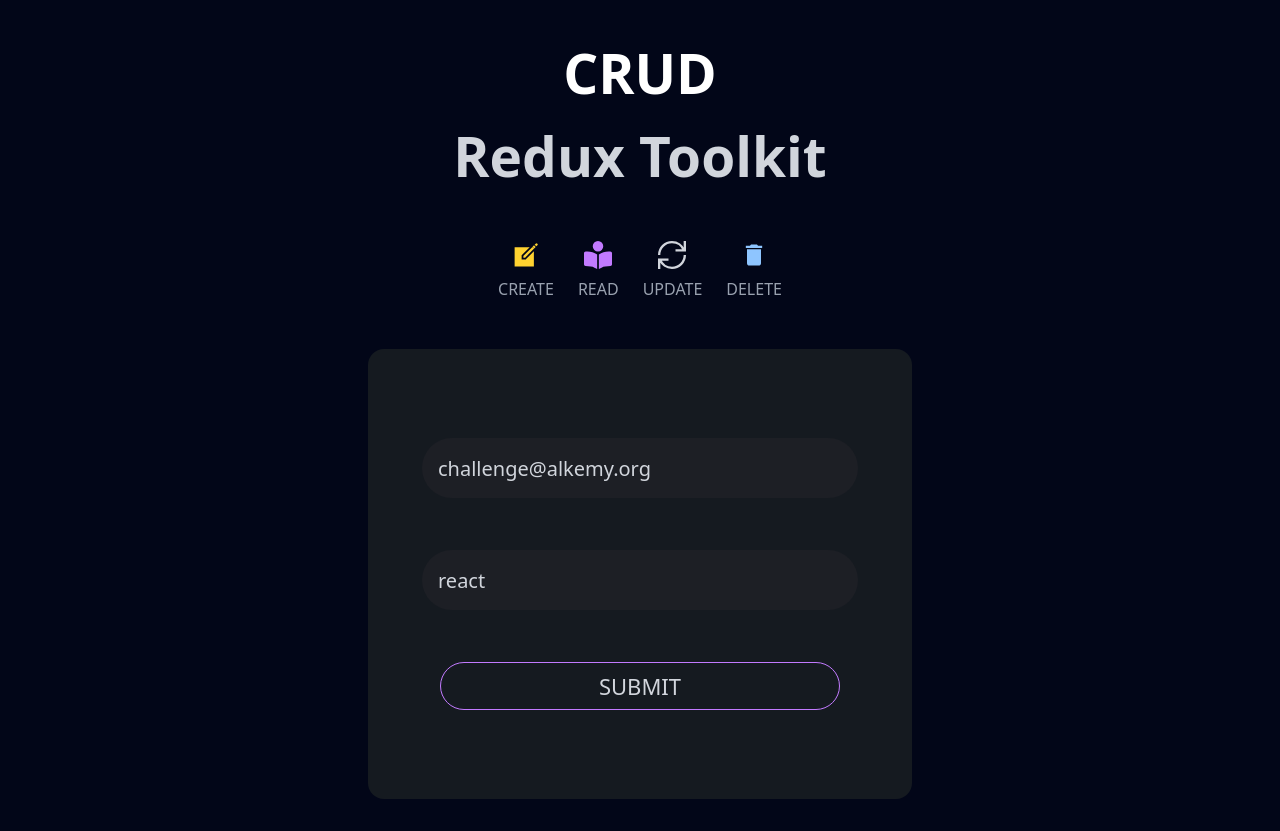
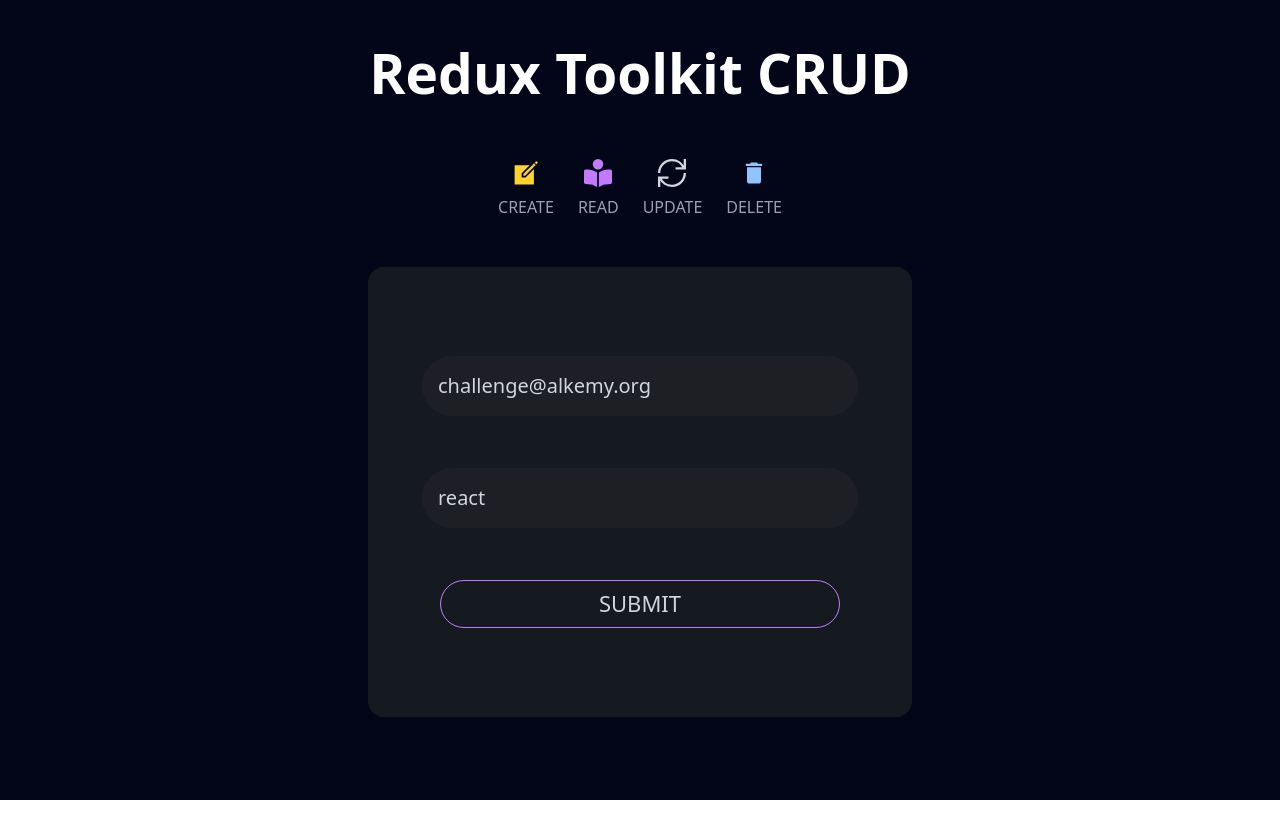
Before and after one commit to juanpablo1978/crud-rtk, a React (Vite) app: page / in a window 1280 px wide. After the commit the page ends 800 px from the top, so only its background shows below. Built offline with nearby package versions, Linux system fonts and the light colour scheme.

Commit message:
ajuste tamaño del login

```diff
--- a/src/components/Login.jsx
+++ b/src/components/Login.jsx
@@ -49,12 +49,10 @@ const Login = () => {
 
   return (
     <main className="min-h-screen bg-slate-950 w-full p-8 ">
-      <h1 className="text-[50px] font-bold text-center lg:text-[55px] text-white">
-        CRUD
+      <h1 className="text-[30px] font-bold text-center lg:text-[55px] text-white">
+        Redux Toolkit CRUD
       </h1>
-      <h2 className="text-[30px] font-bold text-center lg:text-[55px] text-gray-300">
-        Redux Toolkit
-      </h2>
+
       <section className="flex flex-col justify-center items-center">
         <article className="flex gap-x-6 pt-11">
           <div className="flex flex-col justify-center items-center gap-y-2">
--- a/src/components/TaskList.jsx
+++ b/src/components/TaskList.jsx
@@ -33,8 +33,9 @@ const TaskList = () => {
 
   return (
     <main className="p-6 pt-10 min-h-screen flex bg-slate-950 flex-col text-white">
+       <Logout />
       <header className="">
-        <Logout />
+
         <h3
           className="text-gray-300 text-[30px] md:text-[40px] lg:text-[46px]
         md:text-center font-semibold pb-2"
```
